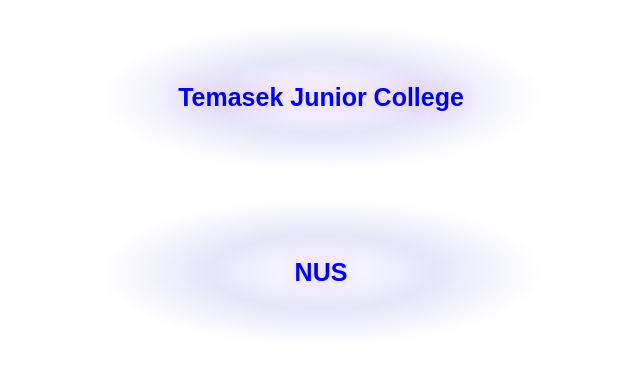
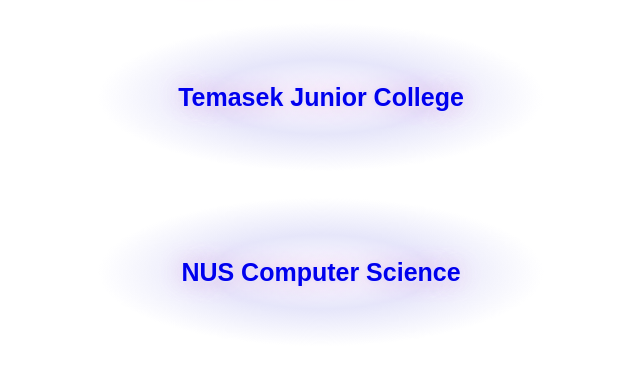
Before and after one commit to xiaoying1129/resume_website, a plain HTML site: page site/education.html in a window 1280 px wide. Shown: the part 279-646 px from the top of the page, without its empty margins (319-959 px from the left). Drawn offline with Linux system fonts and the light colour scheme; a web font is replaced by a local one.

Commit message:
Adjustments.

```diff
--- a/site/education.html
+++ b/site/education.html
@@ -17,7 +17,7 @@
         <h2><a href="https://www.temasekjc.moe.edu.sg/" target="_blank" title="Temasek Junior College">
             Temasek Junior College</a></h2>
         <h2><a href="https://www.nus.edu.sg/" target="_blank" title="National University of Singapore">
-            NUS</a></h2>
+            NUS Computer Science</a></h2>
     </div>
 
 </div>
```
Also changed, not shown: site/projects.html (+1 -1 lines).
